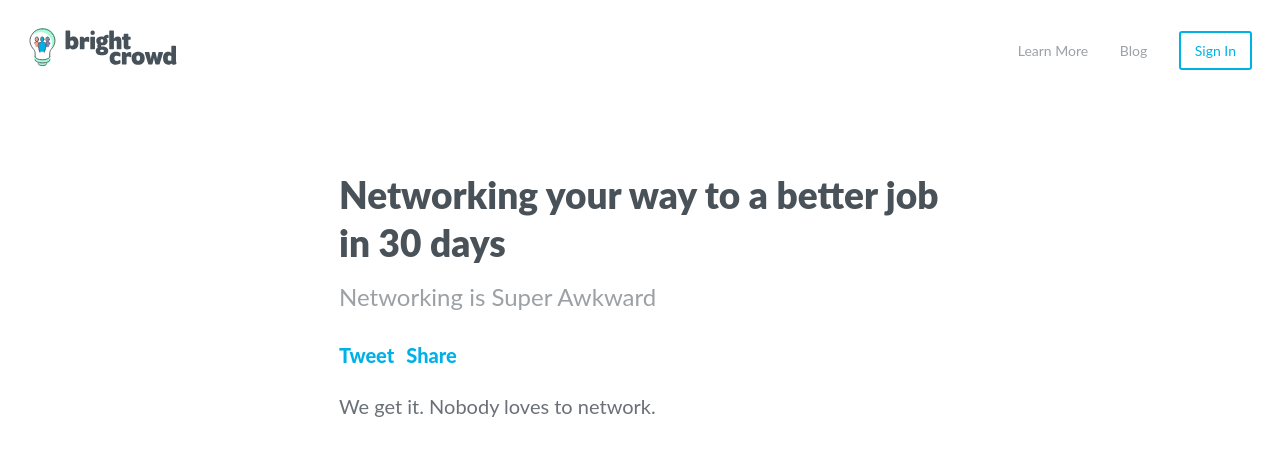
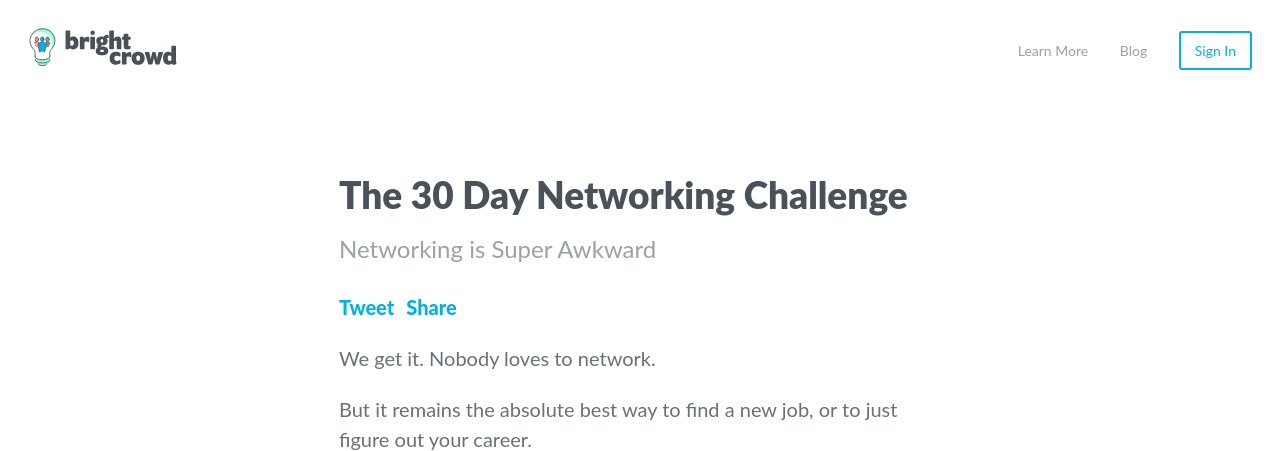
Before and after one commit to BrightCrowd/bc-blog, a Jekyll site: the page built from _courses/better-job-30-days/index.md, in a window 1280 px wide and 900 px high, cut to the strip 0-451 px from the top of the window. Built offline with Jekyll 4.4.1, drawn with Linux system fonts in a browser that asks for light colours; some web fonts are replaced; comment, search, counter and statistics services are not loaded.

Commit message:
Update the name

```diff
--- a/_courses/better-job-30-days/index.md
+++ b/_courses/better-job-30-days/index.md
@@ -1,6 +1,6 @@
 ---
 layout: course
-title: Networking your way to a better job in 30 days
+title: The 30 Day Networking Challenge
 subtitle: Networking is Super Awkward
 categories: course
 permalink: /courses/better-job-30-days/index.html
```
